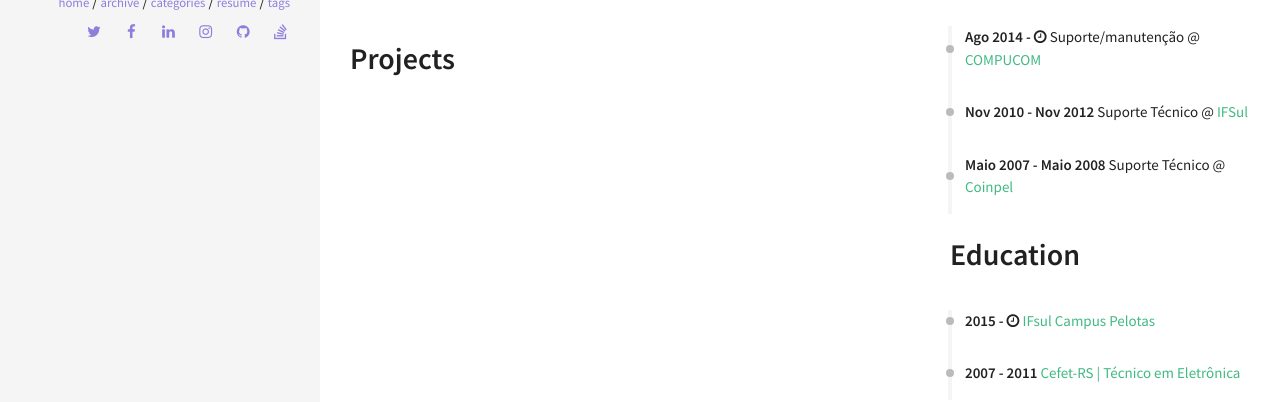
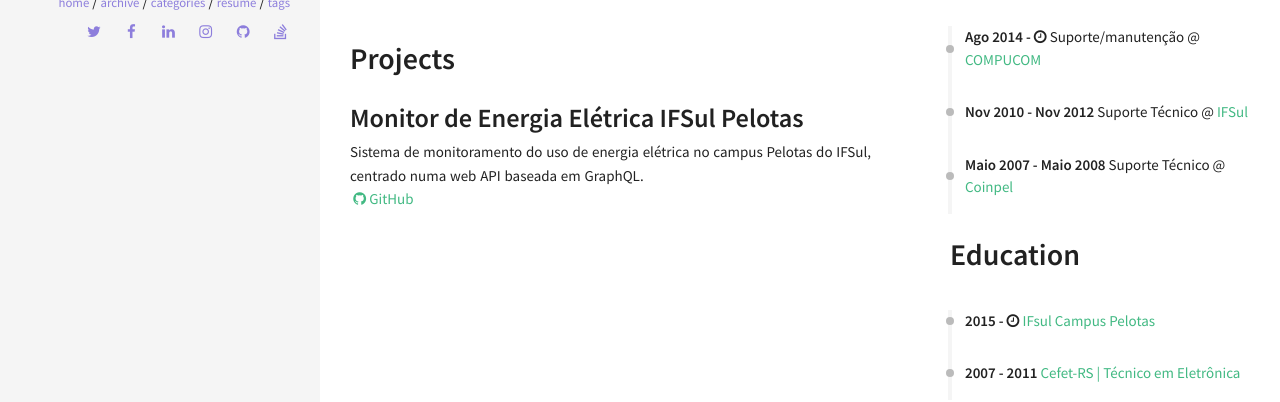
Before and after one commit to dankas/dankas.github.io, a Jekyll site: the page built from resume.html, in a window 1280 px wide, cut to the strip 498-900 px from the top of the page. Built offline with Jekyll 4.4.1, drawn with Linux system fonts in a browser that asks for light colours; nearby versions of some CDN libraries.

Commit message:
atualização projetos

```diff
--- a/_data/index/projects.yml
+++ b/_data/index/projects.yml
@@ -1,4 +1,4 @@
-- name:
-  descr:
-  image:
-  github:
+- name: Monitor de Energia Elétrica IFSul Pelotas
+  descr: Sistema de monitoramento do uso de energia elétrica no campus Pelotas do IFSul, centrado numa web API baseada em GraphQL.
+  image: IFSulmonitor.png
+  github: https://github.com/dankas/MonitorEnergia_IFSul
```
Also changed, not shown: img/IFSulmonitor.png (added).
